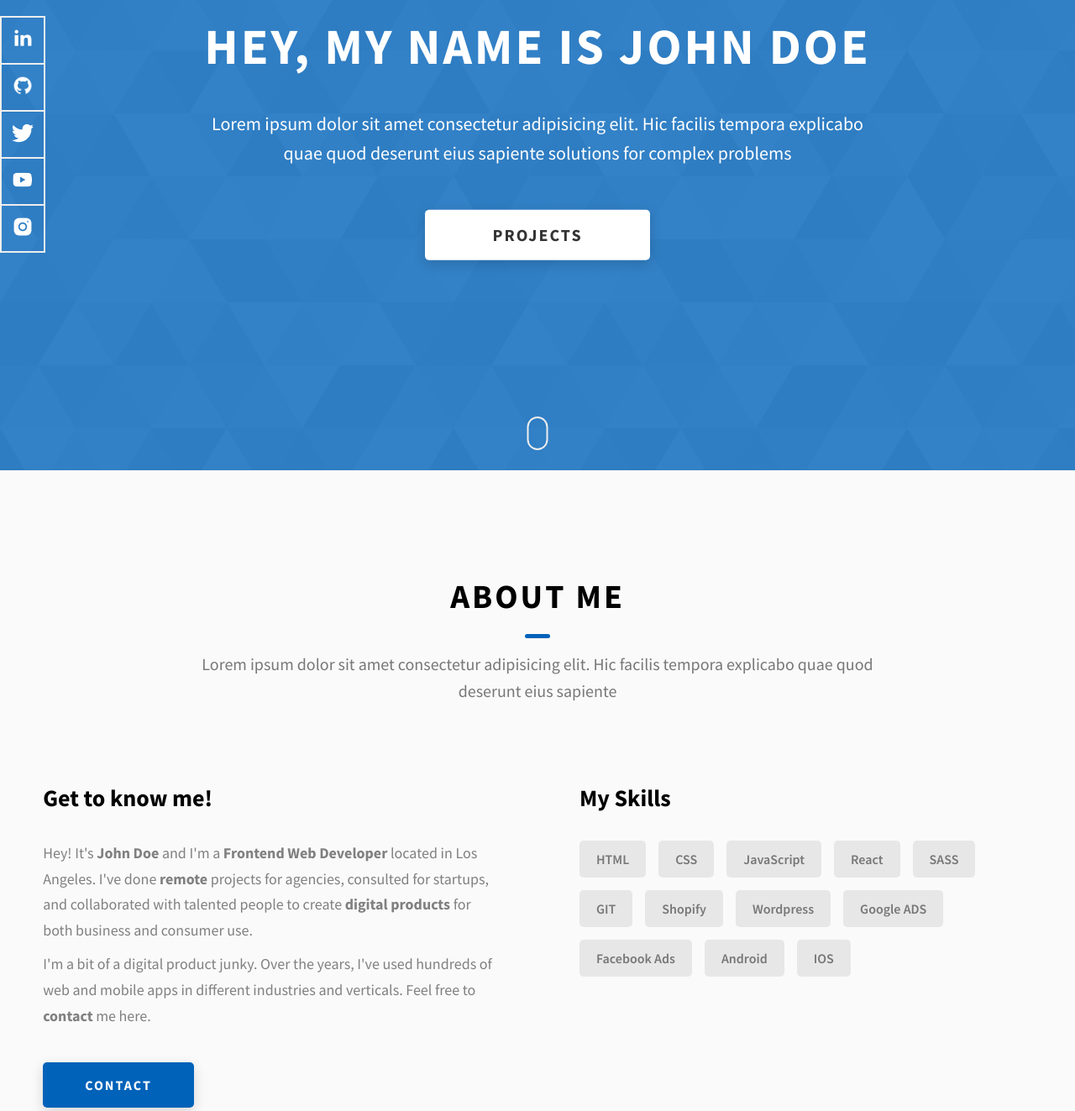
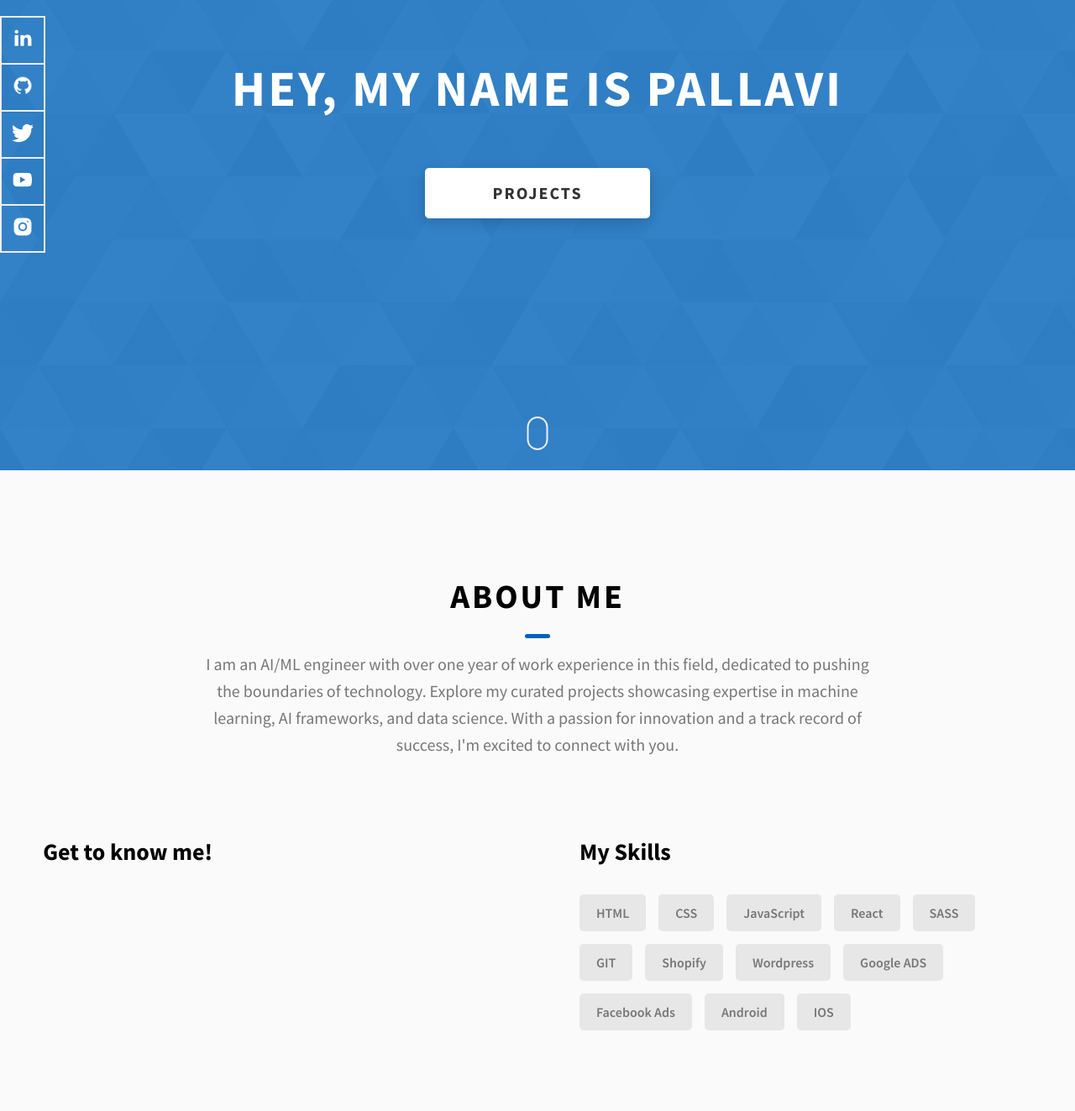
Before and after one commit to Pallavisangral/pallavisangral.github.io, a website: page index.html in a window 1280 px wide. Shown: the part 240-1563 px from the top of the page at 84% size. Drawn offline with Linux system fonts and the light colour scheme.

Commit message:
Add edits

```diff
--- a/index.html
+++ b/index.html
@@ -4,7 +4,7 @@
     <meta charset="UTF-8" />
     <meta name="viewport" content="width=device-width, initial-scale=1.0" />
     <meta http-equiv="X-UA-Compatible" content="ie=edge" />
-    <title>Dopefolio</title>
+    <title>Pallavi Portfolio</title>
     <meta name="description" content="Portfolio Template for Developer" />
 
     <link rel="stylesheet" href="css/style.css" />
@@ -27,7 +27,7 @@
               class="header__logo-img"
             />
           </div>
-          <span class="header__logo-sub">John Doe</span>
+          <span class="header__logo-sub">Pallavi Devi</span>
         </div>
         <div class="header__main">
           <ul class="header__links">
@@ -42,9 +42,9 @@
                 Projects
               </a>
             </li>
-            <li class="header__link-wrapper">
+            <!-- <li class="header__link-wrapper">
               <a href="./index.html#contact" class="header__link"> Contact </a>
-            </li>
+            </li> -->
           </ul>
           <div class="header__main-ham-menu-cont">
             <img
@@ -84,13 +84,11 @@
     </header>
     <section class="home-hero">
       <div class="home-hero__content">
-        <h1 class="heading-primary">Hey, My name is John Doe</h1>
+        <h1 class="heading-primary">Hey, My name is Pallavi</h1>
         <div class="home-hero__info">
-          <p class="text-primary">
-            Lorem ipsum dolor sit amet consectetur adipisicing elit. Hic facilis
-            tempora explicabo quae quod deserunt eius sapiente solutions for
-            complex problems
-          </p>
+          <!-- <p class="text-primary">
+
+          </p> -->
         </div>
         <div class="home-hero__cta">
           <a href="./#projects" class="btn btn--bg">Projects</a>
@@ -155,8 +153,7 @@
         <h2 class="heading heading-sec heading-sec__mb-med">
           <span class="heading-sec__main">About Me</span>
           <span class="heading-sec__sub">
-            Lorem ipsum dolor sit amet consectetur adipisicing elit. Hic facilis
-            tempora explicabo quae quod deserunt eius sapiente
+            I am an AI/ML engineer with over one year of work experience in this field, dedicated to pushing the boundaries of technology. Explore my curated projects showcasing expertise in machine learning, AI frameworks, and data science. With a passion for innovation and a track record of success, I'm excited to connect with you.
           </span>
         </h2>
         <div class="about__content">
@@ -164,26 +161,19 @@
             <h3 class="about__content-title">Get to know me!</h3>
             <div class="about__content-details">
               <p class="about__content-details-para">
-                Hey! It's
-                <strong>John Doe</strong>
-                and I'm a <strong> Frontend Web Developer </strong> located in
-                Los Angeles. I've done
-                <strong> remote </strong>
-                projects for agencies, consulted for startups, and collaborated
-                with talented people to create
-                <strong>digital products </strong>
-                for both business and consumer use.
+                <!-- TODO: Add this. -->
               </p>
               <p class="about__content-details-para">
-                I'm a bit of a digital product junky. Over the years, I've used
+                <!-- TODO: Add this -->
+                <!-- I'm a bit of a digital product junky. Over the years, I've used
                 hundreds of web and mobile apps in different industries and
                 verticals. Feel free to
-                <strong>contact</strong> me here.
+                <strong>contact</strong> me here. -->
               </p>
             </div>
-            <a href="./#contact" class="btn btn--med btn--theme dynamicBgClr"
+            <!-- <a href="./#contact" class="btn btn--med btn--theme dynamicBgClr"
               >Contact</a
-            >
+            > -->
           </div>
           <div class="about__content-skills">
             <h3 class="about__content-title">My Skills</h3>
@@ -232,12 +222,12 @@
                 facilis tempora, explicabo quae quod deserunt eius sapiente
                 praesentium.
               </p>
-              <a
+              <!-- <a
                 href="./project-1.html"
                 class="btn btn--med btn--theme dynamicBgClr"
                 target="_blank"
                 >Case Study</a
-              >
+              > -->
             </div>
           </div>
           <div class="projects__row">
@@ -256,12 +246,12 @@
                 facilis tempora, explicabo quae quod deserunt eius sapiente
                 praesentium.
               </p>
-              <a
+              <!-- <a
                 href="./project-2.html"
                 class="btn btn--med btn--theme dynamicBgClr"
                 target="_blank"
                 >Case Study</a
-              >
+              > -->
             </div>
           </div>
           <div class="projects__row">
@@ -280,18 +270,20 @@
                 facilis tempora, explicabo quae quod deserunt eius sapiente
                 praesentium.
               </p>
-              <a
+              <!-- TODO: Add below if you have separate web page -->
+              <!-- <a
                 href="./project-3.html"
                 class="btn btn--med btn--theme dynamicBgClr"
                 target="_blank"
                 >Case Study</a
-              >
+              > -->
             </div>
           </div>
         </div>
       </div>
     </section>
-    <section id="contact" class="contact sec-pad dynamicBg">
+    <!-- TODO: Add contact info when needed -->
+    <!-- <section id="contact" class="contact sec-pad dynamicBg">
       <div class="main-container">
         <h2 class="heading heading-sec heading-sec__mb-med">
           <span class="heading-sec__main heading-sec__main--lt">Contact</span>
@@ -342,7 +334,7 @@
           </form>
         </div>
       </div>
-    </section>
+    </section> -->
     <footer class="main-footer">
       <div class="main-container">
         <div class="main-footer__upper">
```
